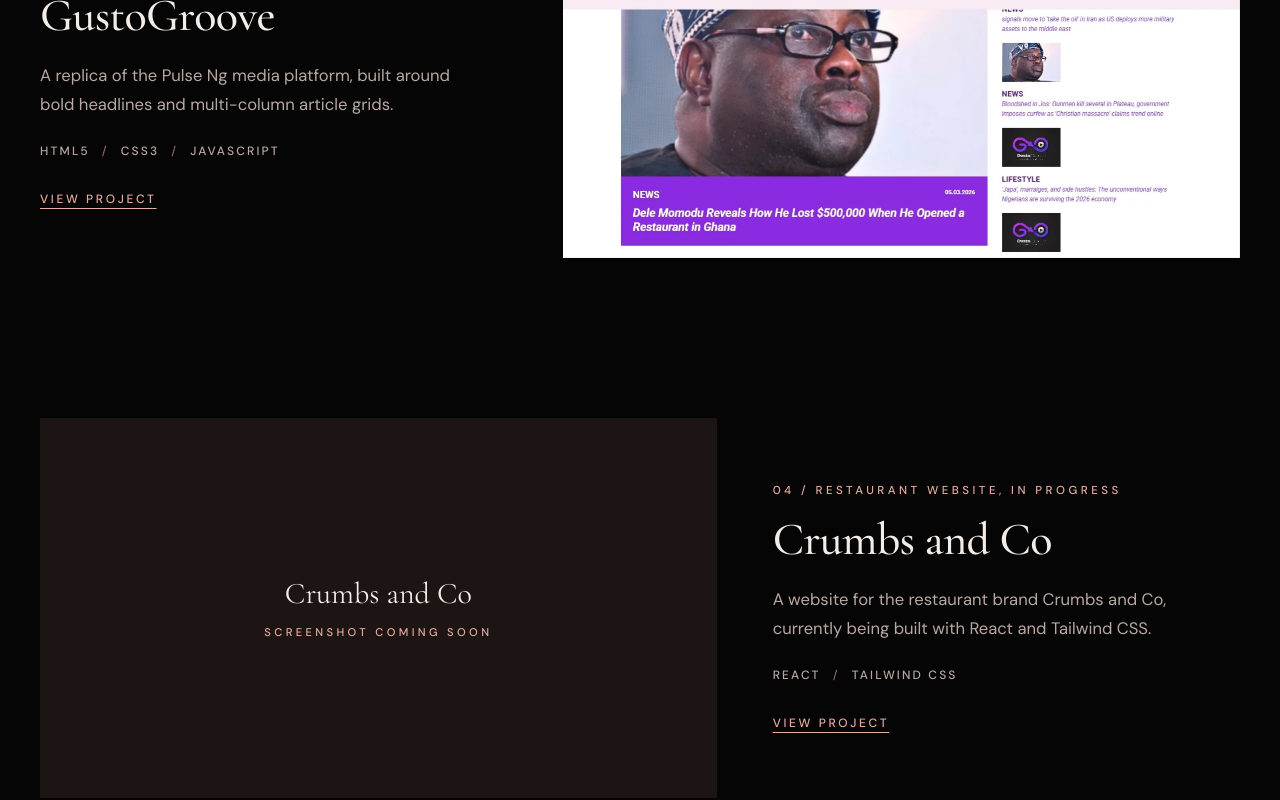
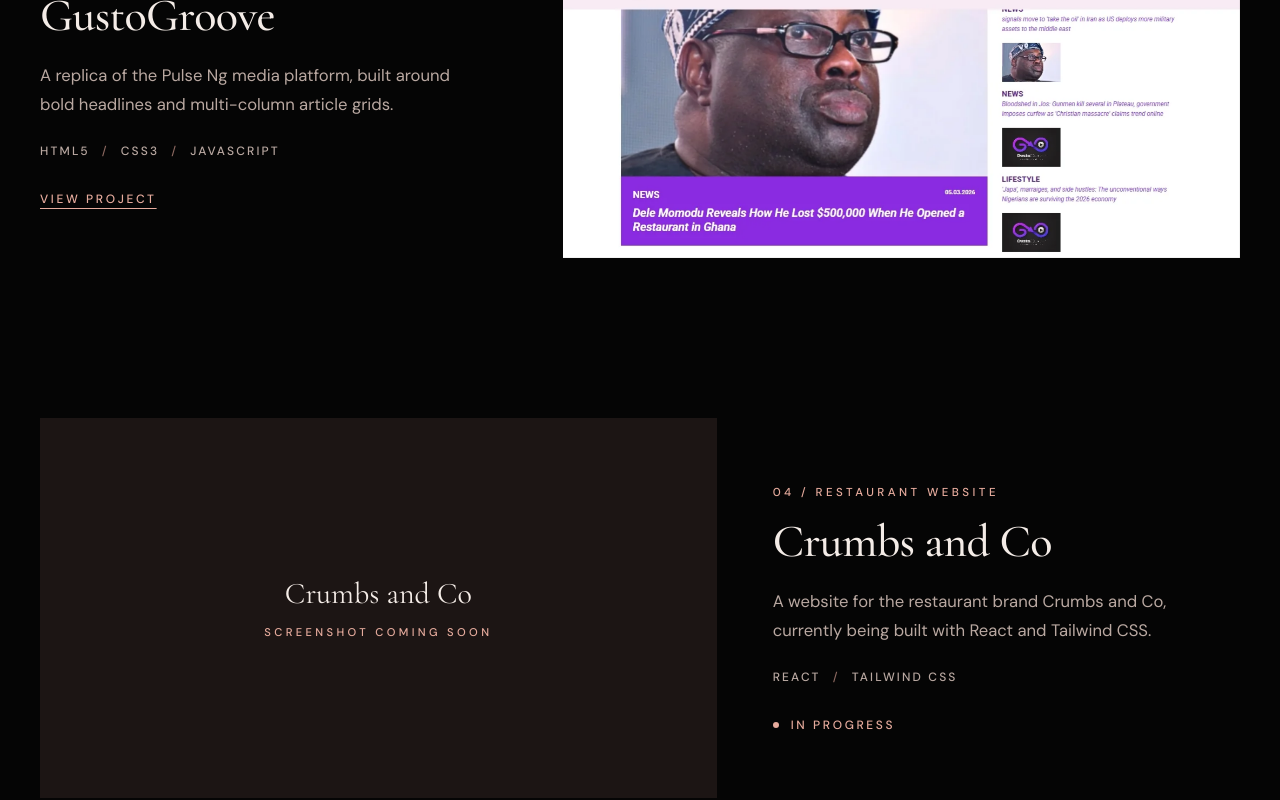
Before and after one commit to djujeep/portfolio, a React (Vite) app: page /#/projects in a window 1280 px wide. Shown: the part 2000-2800 px from the top of the page. Built offline with nearby package versions, Linux system fonts and the light colour scheme.

Commit message:
Project unclickable

```diff
--- a/src/components/ProjectFeature.jsx
+++ b/src/components/ProjectFeature.jsx
@@ -7,15 +7,22 @@ import ProjectImage from "./ProjectImage.jsx";
 // composition: "wide" stacks a full-width image over the text, "left" and
 // "right" place the image beside it on the left or right.
 export default function ProjectFeature({ project, number }) {
-  const { slug, title, kind, summary, tech, layout } = project;
+  const { slug, title, kind, summary, tech, layout, status } = project;
+const inProgress = Boolean(status);
   const to = `/projects/${slug}`;
   const num = String(number).padStart(2, "0");
 
-  const picture = (
-    <Link to={to} className="block" aria-label={`${title}, view project`}>
+  const image = (
   <Reveal variant="image" className="bg-mocha">
     <ProjectImage project={project} loading="lazy" className="h-auto w-full" />
   </Reveal>
+);
+
+const picture = inProgress ? (
+  <div className="block cursor-default">{image}</div>
+) : (
+  <Link to={to} className="block" aria-label={`${title}, view project`}>
+    {image}
   </Link>
 );
 
@@ -24,17 +31,22 @@ export default function ProjectFeature({ project, number }) {
       <p className="eyebrow">
         {num} <span aria-hidden="true">/</span> {kind}
       </p>
-      <h3 className="display-md mt-4">
-        <Link to={to}>{title}</Link>
-      </h3>
+      <h3 className="display-md mt-4">{inProgress ? title : <Link to={to}>{title}</Link>}</h3>
       <p className="lede mt-5 max-w-md">{summary}</p>
       <TechList items={tech} className="mt-6" />
+      {inProgress ? (
+  <p className="mt-8 flex items-center gap-3 text-xs font-medium uppercase tracking-[0.22em] t-accent">
+    <span className="h-1.5 w-1.5 rounded-full bg-peach" aria-hidden="true" />
+    In progress
+  </p>
+) : (
   <Link
     to={to}
     className="link-line t-accent mt-8 inline-block text-xs font-medium uppercase tracking-[0.22em]"
   >
     View project
   </Link>
+)}
     </Reveal>
   );
 
--- a/src/data/projects.js
+++ b/src/data/projects.js
@@ -85,7 +85,7 @@ export const projects = [
  {
   slug: "crumbs-and-co",
   title: "Crumbs and Co",
-  kind: "Restaurant website, in progress",
+  kind: "Restaurant website",
   status: "In progress",
   summary:
     "A website for the restaurant brand Crumbs and Co, currently being built with React and Tailwind CSS.",
```
Lines whose indentation alone changed are shown as unchanged.
